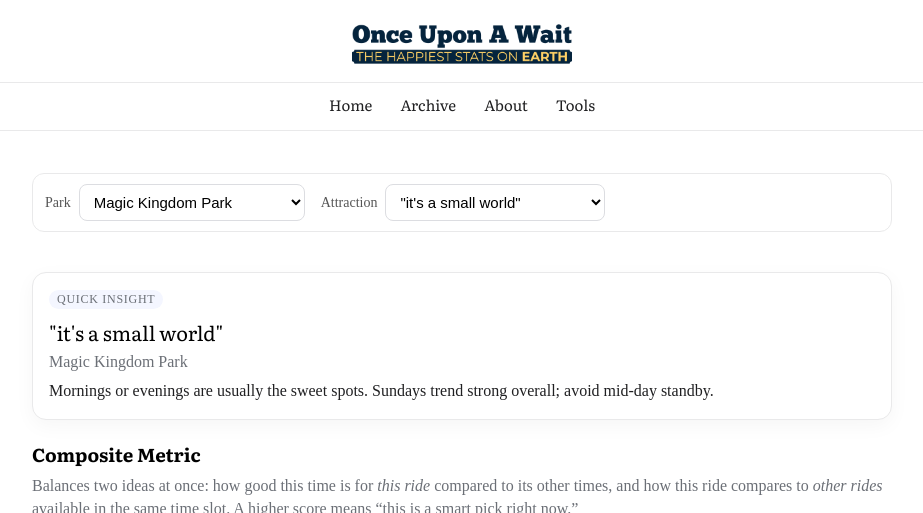
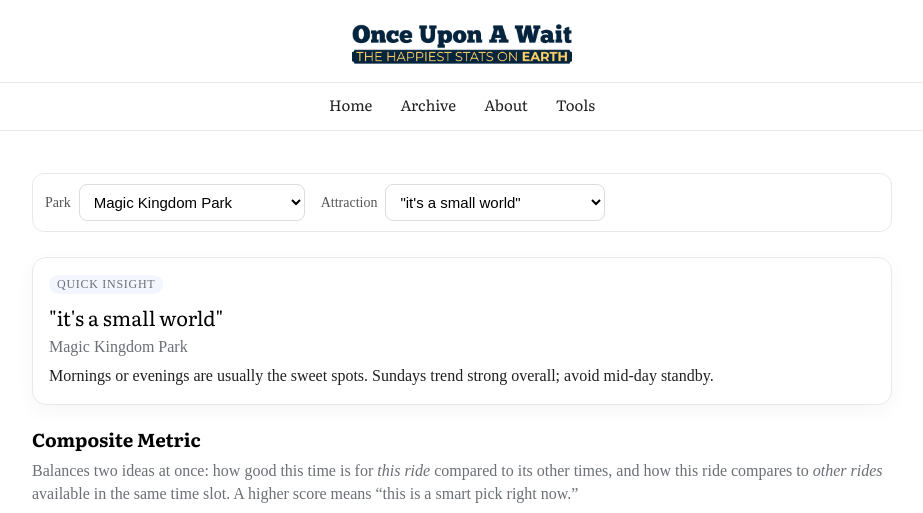
Before and after one commit to bradenpsmith/OnceUponAWait, a Jekyll site: the page built from ultimate-ride-metric/index.html, in a window 1280 px wide and 1400 px high. Shown: the top 513 px of the window, without its empty margins (178-1101 px from the left). Built offline with Jekyll 4.4.1, drawn with Linux system fonts in a browser that asks for light colours; grey boxes are pictures that could not be loaded.

Commit message:
Update index.html
updated spacing

```diff
--- a/ultimate-ride-metric/index.html
+++ b/ultimate-ride-metric/index.html
@@ -69,7 +69,7 @@
   border:1px solid var(--border);
   border-radius:14px;
   padding:16px;
-  margin:40px 0 14px; /* Added top margin */
+  margin:25px 0 14px; /* Added top margin */
   background:#fff;
   box-shadow:0 6px 20px rgba(0,0,0,.04);
 }
```
